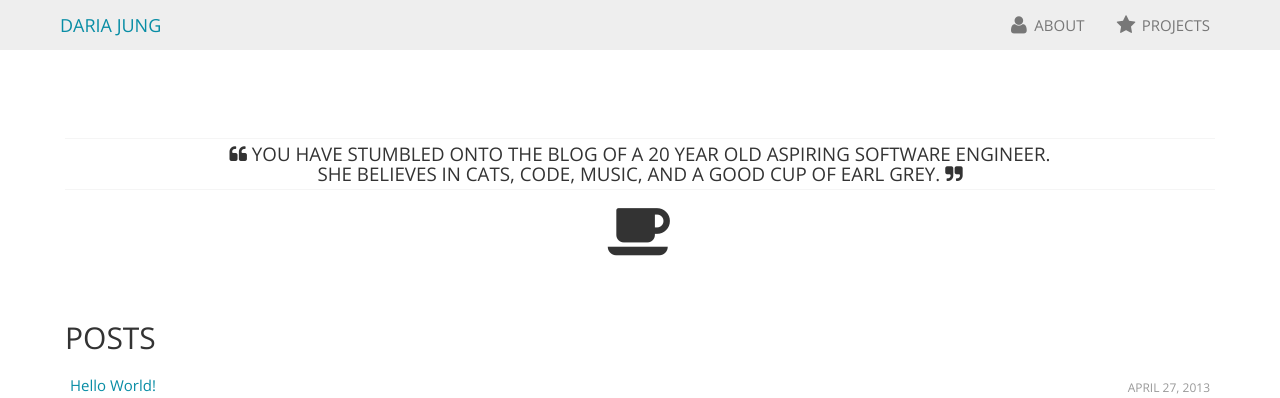
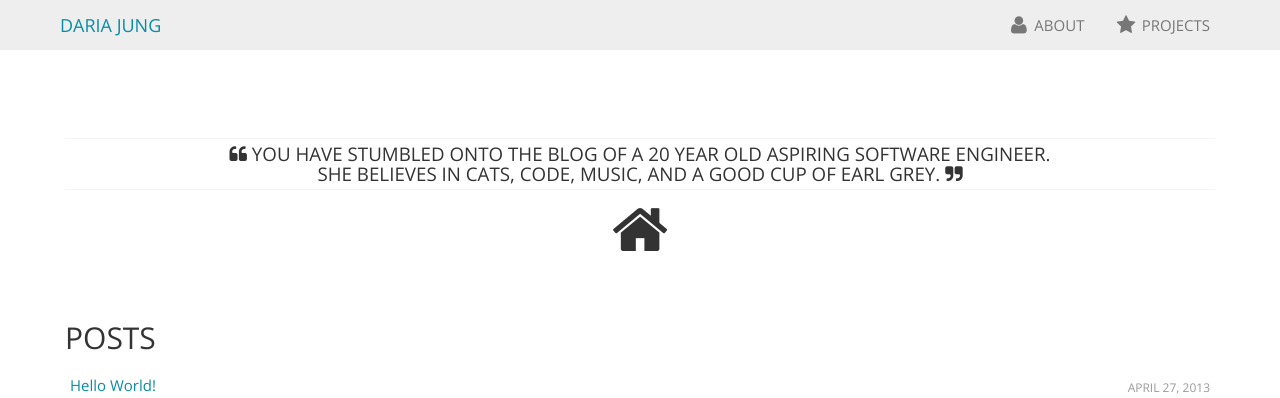
Before and after one commit to dariajung/dariajung.github.com, a Jekyll site: the page built from index.html, in a window 1280 px wide. Shown: the top 398 px of the page. Built offline with Jekyll 4.4.1, drawn with Linux system fonts in a browser that asks for light colours; nearby versions of some CDN libraries; Markdown is read by kramdown in place of the engine named in the settings.

Commit message:
change cup to home

```diff
--- a/index.html
+++ b/index.html
@@ -8,7 +8,7 @@ title: "Daria Jung | Posts"
 <div id="intro">
 	<h4><i class="icon icon-quote-left"></i> You have stumbled onto the blog of a 20 year old aspiring software engineer.</br> She believes in cats, code, music, and a good cup of earl grey.
  <i class="icon icon-quote-right"></i></h4>
-	<i class="icon icon-coffee icon-4x"></i>
+	<i class="icon icon-home icon-4x"></i>
 </div>
   <h1 class="thin">POSTS</h1>
   <ul class="listing">
```
